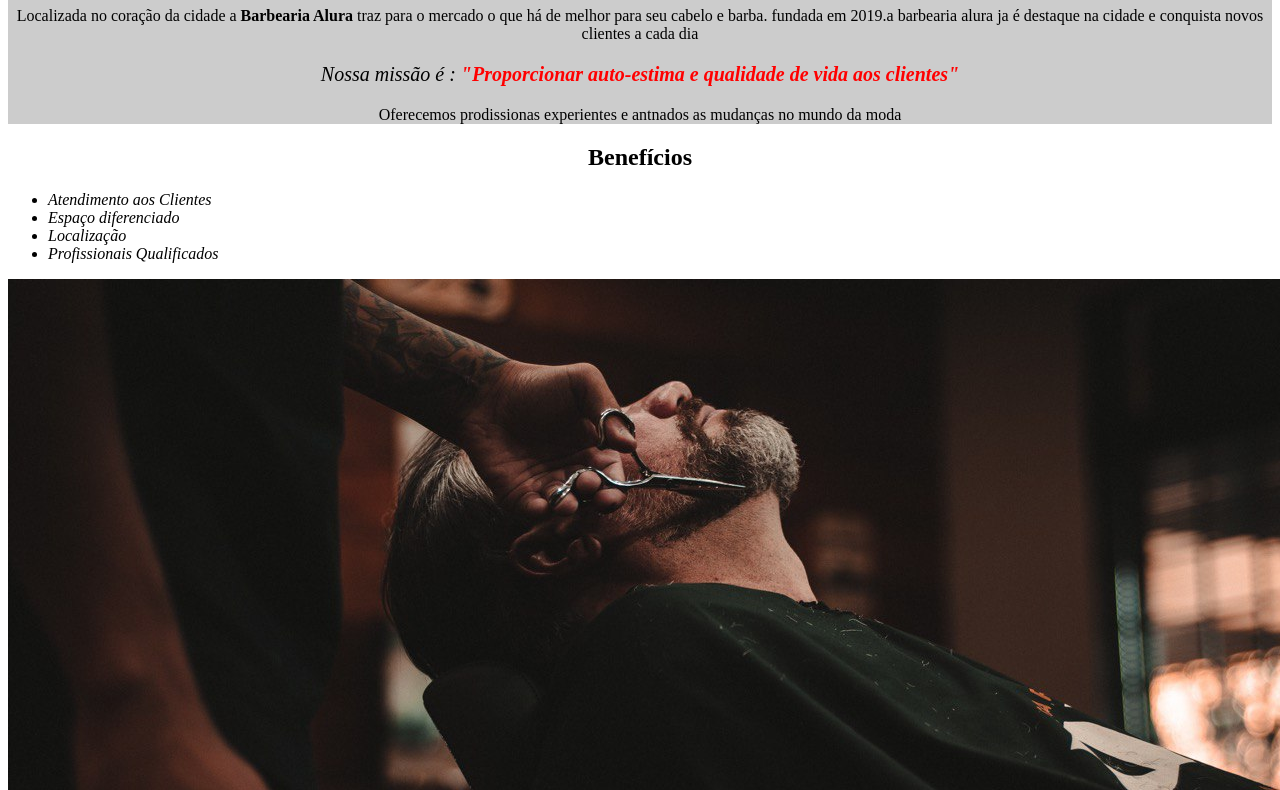
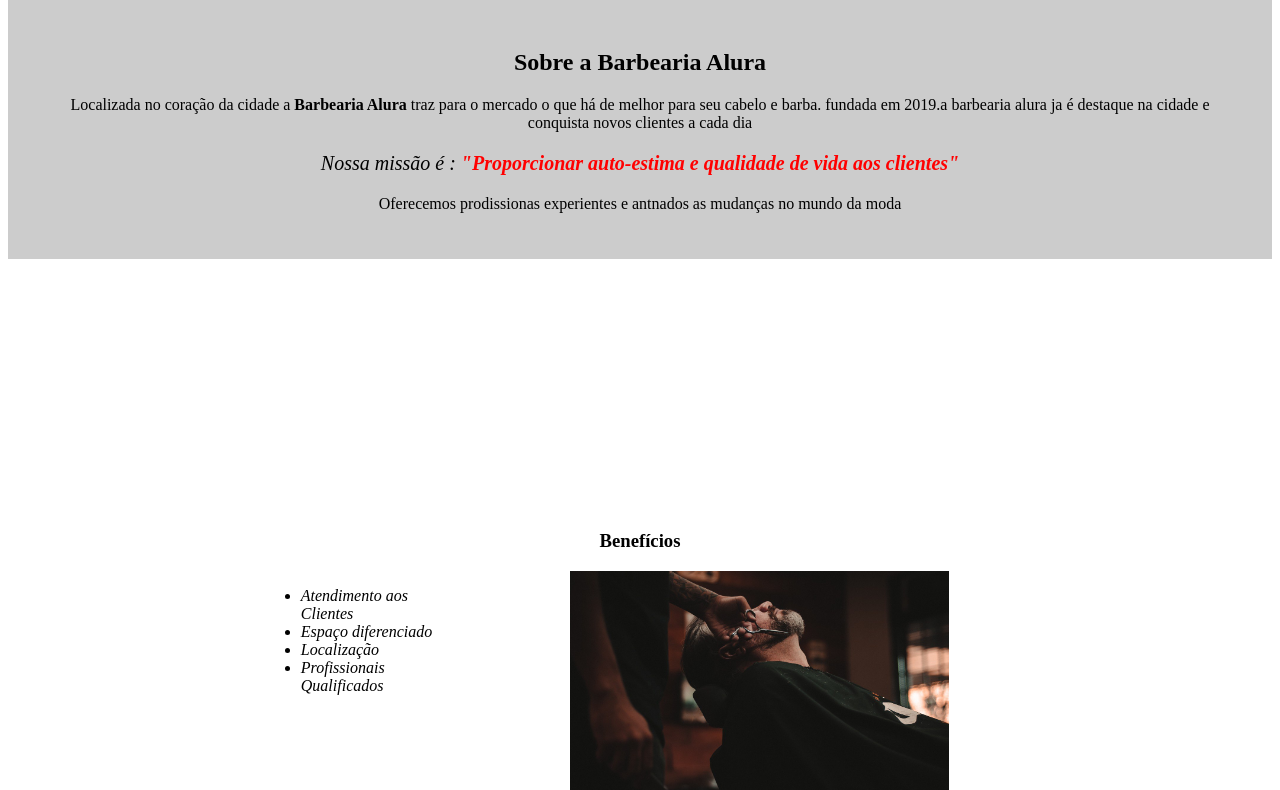
Before and after one commit to andre-dos-santos-assuncao/CursoaluraHTML5CSS3-01, a plain HTML site: page Front-end/index.html in a window 1280 px wide. Shown: the part 559-1349 px from the top of the page. Drawn offline with Linux system fonts and the light colour scheme.

Commit message:
Add files via upload

```diff
--- a/Front-end/index.html
+++ b/Front-end/index.html
@@ -10,10 +10,16 @@
 </head>
 <body>
 
+    <header>
+        <h1 class="titulopri">Barbearia Alura</h1>
+    </header>
+
+
+
     <img id="banner" src="banner.jpg" alt="">
 
     <div class="principal">
-        <h1>Sobre a Barbearia Alura</h1>
+        <h2 class="titulocen">Sobre a Barbearia Alura</h2>
 
         <p style="text-align: center;">Localizada no coração da cidade a <strong>Barbearia Alura</strong>  traz para o mercado o que há de melhor para seu cabelo e barba. fundada
         em 2019.a barbearia alura ja é destaque na cidade e conquista novos clientes a cada dia
@@ -24,14 +30,9 @@
         <p >Oferecemos prodissionas experientes e antnados as mudanças no mundo da moda </p>
     </div>
 
-
-
-
-
-
     <div class="beneficios">
 
-        <h2>Benefícios</h2>
+        <h3 class="titulocen">Benefícios</h3>
 
         <ul>
             <li class="itens" >Atendimento aos Clientes</li>
@@ -40,7 +41,7 @@
             <li class="itens">Profissionais Qualificados</li>
         </ul>
 
-        <img src="beneficios.jpg" >
+        <img src="beneficios.jpg" class="imagembe" >
     </div>
 
 </body>
--- a/Front-end/style.css
+++ b/Front-end/style.css
@@ -7,16 +7,17 @@ p {
     width: 100%;
 }
 
-h1 {
+.titulocen {
     text-align: center;
 }
 
 .principal {
     background: #cccccc;
+    padding: 30px;
 }
 
-body {
-
+.titulopri {
+    padding-left: 20px;
 }
 
 em strong{
@@ -33,8 +34,17 @@ em strong{
 
 .beneficios {
     background-color: #ffffff;
+    padding: 20%;
 }
 
-h2 {
-    text-align: center;
+
+ul {
+    display: inline-block;
+    vertical-align: top;
+    width: 20%;
+    margin-right: 15%;
 }
+
+.imagembe {
+    width: 50%;
+}
```
